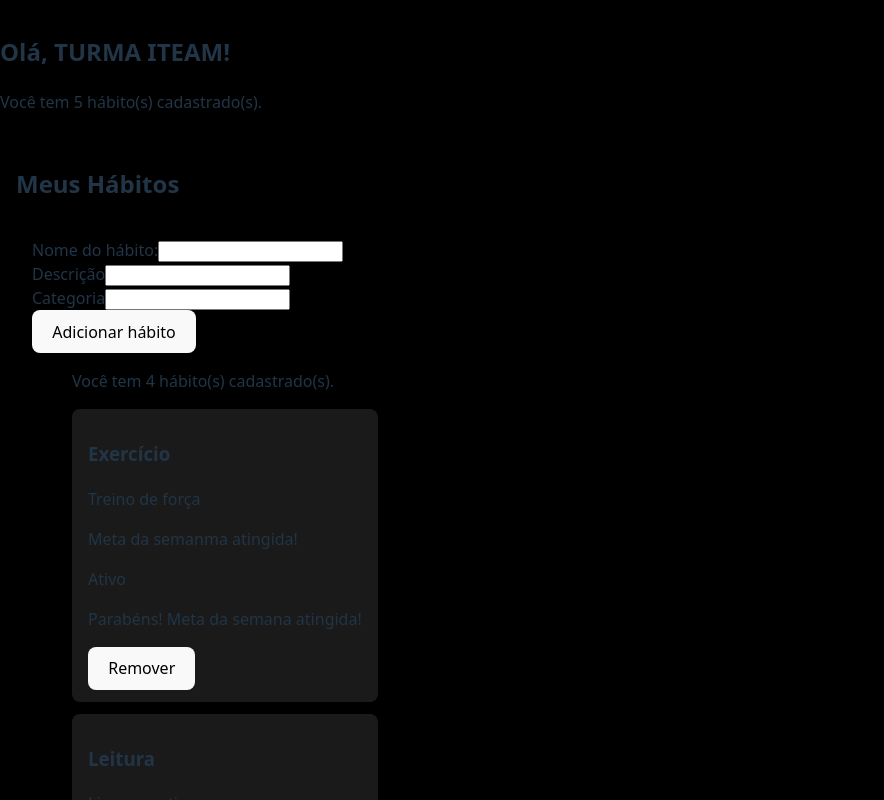
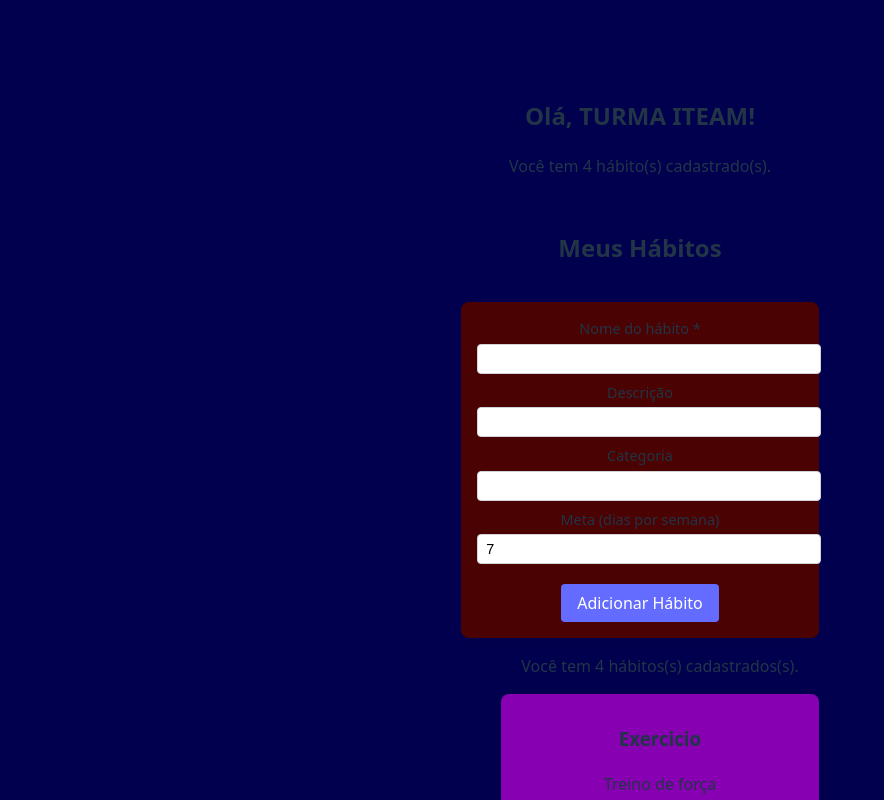
Before and after one commit to OEdsonFelipe/ProjetoIteamModulo4-React, a React (Vite) app in the folder my-daily-habits/: page / in a window 1280 px wide. Shown: the top 800 px of the page, without its empty margins (0-884 px from the left). Built offline with nearby package versions, Linux system fonts and the light colour scheme.

Commit message:
Commits da aula 05

```diff
--- a/my-daily-habits/src/App.css
+++ b/my-daily-habits/src/App.css
@@ -10,10 +10,9 @@
   padding: 1.5em;
   will-change: filter;
   transition: filter 300ms;
-   align-items: center;
 }
 .logo:hover {
-  filter: drop-shadow(0 0 2em #73747daa);
+  filter: drop-shadow(0 0 2em #646cffaa);
 }
 .logo.react:hover {
   filter: drop-shadow(0 0 2em #61dafbaa);
@@ -41,83 +40,8 @@
 .read-the-docs {
   color: #888;
 }
-body {
-  margin: 0;
-  display: flex;
-  place-items: center;
-  min-width: 320px;
-  min-height: 100vh;
-}
-
-h1 {
-  font-size: 3.2em;
-  line-height: 1.1;
-   align-items: center;
-}
-
-button {
-  border-radius: 8px;
-  border: 1px solid transparent;
-  padding: 0.6em 1.2em;
-  font-size: 1em;
-  font-weight: 500;
-  font-family: inherit;
-  background-color: #1a1a1a;
-  cursor: pointer;
-  transition: border-color 0.25s;
-}
-button:hover {
-  border-color: #646cff;
-}
-button:focus,
-button:focus-visible {
-  outline: 4px auto -webkit-focus-ring-color;
-}
-
-@media (prefers-color-scheme: light) {
-  :root {
-    color: #eaf3fb;
-    background-color: #ffffff;
-  }
-  a:hover {
-    color: #747bff;
-  }
-  button {
-    background-color: #f9f9f9;
-  }
-}
-bbody {
- font-family: system-ui, -apple-system, sans-serif;
- margin: 0;
- background-color: #111827;
-}
-
-
-header, footer {
- padding: 16px;
- background-color: #111827;
- color: #f9fafb;
- text-align: center;
-}
-
-
-main, section {
- padding: 16px;
- max-width: 800px;
- margin: 0 auto;
-}
-
-
-.habit-card {
- background-color: #ffffff;
- border-radius: 8px;
- padding: 12px 16px;
- box-shadow: 0 1px 3px rgba(15, 23, 42, 0.1);
- margin-bottom: 12px;
-}
-
 .habit-form {
-  background-color: #ffffff;
+  background-color: #4b0202;
   padding: 16px;
   border-radius: 8px;
   box-shadow: 0 1px 3px rgba(15, 23, 42, 0.1);
@@ -132,16 +56,16 @@ main, section {
   width: 100%;
   padding: 6px 8px;
   margin-top: 4px;
+  border: 1px  solid #d4d4d8;
   border-radius: 4px;
-  border: 1px solid #1a1a1a;
   font-size: 0.9rem;
 }
 .habit-form button {
-  margin-top: 8px;
+  margin-top: 12px;
   padding: 8px 16px;
+  background-color: #646cff;
+  color: white;
+  border: none;
   border-radius: 4px;
-  border: none;
-  background-color: #111827;
-  color: #1a1a1a;
   cursor: pointer;
 }
--- a/my-daily-habits/src/App.jsx
+++ b/my-daily-habits/src/App.jsx
@@ -1,31 +1,44 @@
-//src/App.jsx
-import Header from './Components/Header'
-import Footer from './Components/Footer'
-import BemVindo from './Components/BemVindo'
-import SecaoHabitos from './Components/SecaoHabitos'
-import HabitList from './Components/HabitList'
-import HabitCard from './Components/HabitCard'
-import { useState } from 'react'
-import reactLogo from './assets/react.svg'
-import viteLogo from '/vite.svg'
-//import './App.css'
+// src/App.jsx
+import './App.css'
+import { useEffect, useState } from 'react'
+import Footer from "./Components/Footer"
+import Header from "./Components/Header"
+import BemVindo from "./Components/BemVindo"
+import SecaoHabitos from "./Components/SecaoHabitos"
+import HabitList from "./Components/HabitList"
+
+const HABITOS_INICIAIS = [
+  { id: 1, nome: 'Exercicio', descricao: 'Treino de força', meta: 5, ativo: true, diasFeitos: 5 },
+  { id: 2, nome: 'Leitura', descricao: 'Livro ou artigo', meta: 7, ativo: true, diasFeitos: 3 },
+  { id: 3, nome: 'Meditação', descricao: 'Respiração e foco', meta: 7, ativo: false, diasFeitos: 0 },
+  { id: 4, nome: 'Hidratação', descricao: 'Beber 2 litros de água', meta: 7, ativo: true, diasFeitos: 6 },
+]
 
 function App() {
-  const habits = [
-    { id: 1, titulo: 'Exercício', meta:5 , ativo: true , diasFeitos: 5},
-    { id: 2, titulo: 'Meditação', meta:7 , ativo: false , diasFeitos: 0},
-    { id: 3, titulo: 'Leitura', meta:6 , ativo: true , diasFeitos: 6},
-    { id: 4, titulo: 'Hidratação', meta:7 , ativo: true , diasFeitos: 7},
-    { id: 5, titulo: 'Sono de qualidade', meta:5 , ativo: true , diasFeitos: 5}
-  ]
+  const [habits, setHabits] = useState(() => {
+    const stored = localStorage.getItem('my-daily-habits')
+    if (!stored) return HABITOS_INICIAIS
+    try {
+      return JSON.parse(stored)
+    } catch {
+      return []
+    }
+  })
+
+  useEffect(() => {
+    localStorage.setItem('my-daily-habits', JSON.stringify(habits))
+  }, [habits])
+
+  const totalHabitos = habits.length
+
   return (
       <div>
-    <Header/>
-    <BemVindo nomeUsuario="Turma Iteam" totalHabitos={habits.length}/>
+        <Header />
+        <BemVindo nomeUsuario="turma iteam" totalHabitos={totalHabitos} />
         <SecaoHabitos titulo="Meus Hábitos">
-      <HabitList habits={habits} />
+         <HabitList habits={habits} setHabits={setHabits} />
         </SecaoHabitos>
-    <Footer/>
+        <Footer />
       </div>
   )
 }
--- a/my-daily-habits/src/Components/HabitList.jsx
+++ b/my-daily-habits/src/Components/HabitList.jsx
@@ -1,90 +1,116 @@
 // src/components/HabitList.jsx
-import { useState } from 'react'
-import { useEffect } from 'react'
+// Passo 1 = Montagem
+import { useRef, useState } from 'react'
 import HabitCard from './HabitCard'
+function HabitList({ habits, setHabits }) {
+        const limparHistorico = () => {
+            localStorage.removeItem('my-daily-habits')
+            setHabits([
+                { id: 1, nome: 'Exercicio', descricao: 'Treino de força', meta: 5, ativo: true, diasFeitos: 5 },
+                { id: 2, nome: 'Leitura', descricao: 'Livro ou artigo', meta: 7, ativo: true, diasFeitos: 3 },
+                { id: 3, nome: 'Meditação', descricao: 'Respiração e foco', meta: 7, ativo: false, diasFeitos: 0 },
+                { id: 4, nome: 'Hidratação', descricao: 'Beber 2 litros de água', meta: 7, ativo: true, diasFeitos: 6 },
+            ])
+        }
+    <button onClick={limparHistorico}>Limpar Histórico</button>
+    const removerHabit = (id) => {
+        setHabits(habits.filter(habit => habit.id !== id))}
+    const [form, setForm] = useState({
+        novoNome: '',
+        novaDescricao: '',
+        novaCategoria: '',
+    })
+    const [novaMeta, setNovaMeta] = useState('7')
+    const [erroNome, setErroNome] = useState('')
+    const [erroMeta, setErroMeta] = useState('')
+    const nomeInputRef = useRef(null)
+    const handleChange = (e) => {
+        const { name, value } = e.target
 
-function HabitList() {
- const [habits, setHabits] = useState(() => {
-  // Esta função executa UMA VEZ — na montagem
-  const stored = localStorage.getItem('my-daily-habits')
+        if (name === 'novaMeta') {
+            const num = parseInt(value, 10)
+            setNovaMeta(value)
+            if (value.length > 0 && (Number.isNaN(num) || num < 1 || num > 7)) {
+                setErroMeta('Meta deve ser entre 1 e 7 dias.')
+            } else {
+                setErroMeta('')
+            }
+            return
+        }
 
-  // Se não há nada salvo — usa o array inicial
-  if (!stored) return [
-    { id: 1, nome: 'Exercício',  descricao: 'Treino de força',   meta: 5, ativo: true,  diasFeitos: 5 },
-    { id: 2, nome: 'Leitura',    descricao: 'Livro ou artigo',   meta: 7, ativo: true,  diasFeitos: 3 },
-    { id: 3, nome: 'Meditação',  descricao: 'Respiração e foco', meta: 7, ativo: false, diasFeitos: 0 },
-    { id: 4, nome: 'Hidratação', descricao: 'Beber 2L de água',  meta: 7, ativo: true,  diasFeitos: 6 },
-  ]
+        setForm((prev) => ({ ...prev, [name]: value }))
 
-  // Se há dados salvos — tenta fazer o parse
-  try {
-    return JSON.parse(stored)
-  } catch {
-    // Se o JSON estiver corrompido — volta pro array inicial
-    return []
+        if (name === 'novoNome') {
+            if (value.length > 0 && value.trim().length < 3) {
+                setErroNome('O nome deve ter pelo menos 3 caracteres.')
+            } else {
+                setErroNome('')
             }
-})
-  useEffect(() => {console.log('✅ HabitList montou')}, [])
-  useEffect(() => {
-  localStorage.setItem('my-daily-habits', JSON.stringify(habits))
-  console.log('💾 Hábitos salvos:', habits.length)
-}, [habits])
-
-
-  const removerHabit = (id) => {
-    setHabits(habits.filter(habit => habit.id !== id))
         }
-  const [novoNome,      setNovoNome]      = useState('')
-  const [novaDescricao, setNovaDescricao] = useState('')
-  const [novaCategoria, setNovaCategoria] = useState('')
-
+    }
     const adicionarHabit = (event) => {
         event.preventDefault()
+        if (!form.novoNome.trim()) {
+            alert('Informe um nome para o hábito.')
+            nomeInputRef.current?.focus()
+            return
+        }
+        if (form.novoNome.trim().length < 3) {
+            setErroNome('O nome deve ter pelo menos 3 caracteres.')
+            nomeInputRef.current?.focus()
+            return
+        }
+        if (erroNome) {
+            nomeInputRef.current?.focus()
+            return
+        }
 
-  if (!novoNome.trim()) {
-    alert('Informe um nome para o hábito.')
+        const metaNumero = parseInt(novaMeta, 10)
+        if (Number.isNaN(metaNumero) || metaNumero < 1 || metaNumero > 7 || erroMeta) {
+            setErroMeta('Meta deve ser entre 1 e 7 dias.')
             return
         }
 
         const novoHabit = {
             id: Date.now(),
-    nome: novoNome,
-    descricao: novaDescricao,
-    meta: 7,              // padrão
-    ativo: true,          // padrão
-    diasFeitos: 0,        // padrão
-    categoria: novaCategoria || 'Geral',
+            nome: form.novoNome,
+            descricao: form.novaDescricao,
+            meta: metaNumero,
+            ativo: true,
+            diasFeitos: 0,
+            categoria: form.novaCategoria || 'Geral',
         }
-
-  setHabits([...habits, novoHabit])
-
-  // Limpar os campos após adicionar
-  setNovoNome('')
-  setNovaDescricao('')
-  setNovaCategoria('')
+        setHabits((prev) => [...prev, novoHabit])
+        setForm({ novoNome: '', novaDescricao: '', novaCategoria: '' })
+        setNovaMeta('7')
+        setErroNome('')
+        setErroMeta('')
+        nomeInputRef.current?.focus()
     }
-
-
     return (
         <section>
             <form onSubmit={adicionarHabit} className="habit-form">
                 <div>
                     <label>
-          Nome do hábito:
+                        Nome do hábito *
                         <input
                             type="text"
-            value={novoNome}
-            onChange={(e) => setNovoNome(e.target.value)}
+                            name="novoNome"
+                            value={form.novoNome}
+                            onChange={handleChange}
+                            ref={nomeInputRef}
                         />
                     </label>
+                    {erroNome && <p style={{ color: 'red', fontSize: '0.8rem' }}>{erroNome}</p>}
                 </div>
                 <div>
                     <label>
                         Descrição
                         <input
                             type="text"
-            value={novaDescricao}
-            onChange={(e) => setNovaDescricao(e.target.value)}
+                            name="novaDescricao"
+                            value={form.novaDescricao}
+                            onChange={handleChange}
                             />
                     </label>
                 </div>
@@ -93,20 +119,32 @@ function HabitList() {
                         Categoria
                         <input
                             type="text"
-            value={novaCategoria}
-            onChange={(e) => setNovaCategoria(e.target.value)}
+                            name="novaCategoria"
+                            value={form.novaCategoria}
+                            onChange={handleChange}
                             />
                     </label>
                 </div>
-      <button type="submit">Adicionar hábito</button>
+                <div>
+                    <label>
+                        Meta (dias por semana)
+                        <input
+                            type="number"
+                            name="novaMeta"
+                            min="1"
+                            max="7"
+                            value={novaMeta}
+                            onChange={handleChange}
+                        />
+                    </label>
+                    {erroMeta && <p style={{ color: 'red', fontSize: '0.8rem' }}>{erroMeta}</p>}
+                </div>
+                <button type="submit">Adicionar Hábito</button>
             </form>
-
             <ul>
                 {habits.length === 0
-  ? <p>Nenhum hábito cadastrado ainda. Que tal começar?</p>
-  : <p>Você tem {habits.length} hábito(s) cadastrado(s).</p>
-}
-
+                ?<p>Nenhum hábito cadastrado ainda.</p>
+                :<p>Você tem {habits.length} hábitos(s) cadastrados(s).</p>}
                 {habits.map((habit) => (
                     <HabitCard
                         key={habit.id}
@@ -123,4 +161,5 @@ function HabitList() {
     )
 }
 
+
 export default HabitList
--- a/my-daily-habits/src/index.css
+++ b/my-daily-habits/src/index.css
@@ -1,3 +1,4 @@
+
 :root {
   font-family: system-ui, Avenir, Helvetica, Arial, sans-serif;
   line-height: 1.5;
@@ -21,19 +22,20 @@ a {
 a:hover {
   color: #535bf2;
 }
+
 body {
+  font-family: system-ui, -apple-system, sans-serif;
   margin: 0;
   display: flex;
   place-items: center;
   min-width: 320px;
   min-height: 100vh;
+  padding: 2em;
+  background-color: #00004e;
 }
-
 h1 {
   font-size: 3.2em;
-  line-height: 1.1;
-}
-
+  line-height: 1.1;}
 button {
   border-radius: 8px;
   border: 1px solid transparent;
@@ -56,39 +58,28 @@ button:focus-visible {
 @media (prefers-color-scheme: light) {
   :root {
     color: #213547;
-    background-color: #000000;
+    background-color: #d80f0f;
   }
   a:hover {
     color: #747bff;
   }
   button {
-    background-color: #f9f9f9;
+    background-color: #d39e0b;
   }
 }
-bbody {
- font-family: system-ui, -apple-system, sans-serif;
- margin: 0;
- background-color: #121212;
-}
-
-
 header, footer {
   padding: 16px;
- background-color: #111827;
- color: #121212;
+  background-color: #006e0f;
+  color: #eeff00;
   text-align: center;
 }
-
-
 main, section {
   padding: 16px;
   max-width: 800px;
   margin: 0 auto;
 }
-
-
 .habit-card {
- background-color: #1a1a1a;
+  background-color: #8700b1;
   border-radius: 8px;
   padding: 12px 16px;
   box-shadow: 0 1px 3px rgba(15, 23, 42, 0.1);
```
Lines whose indentation alone changed are shown as unchanged.
